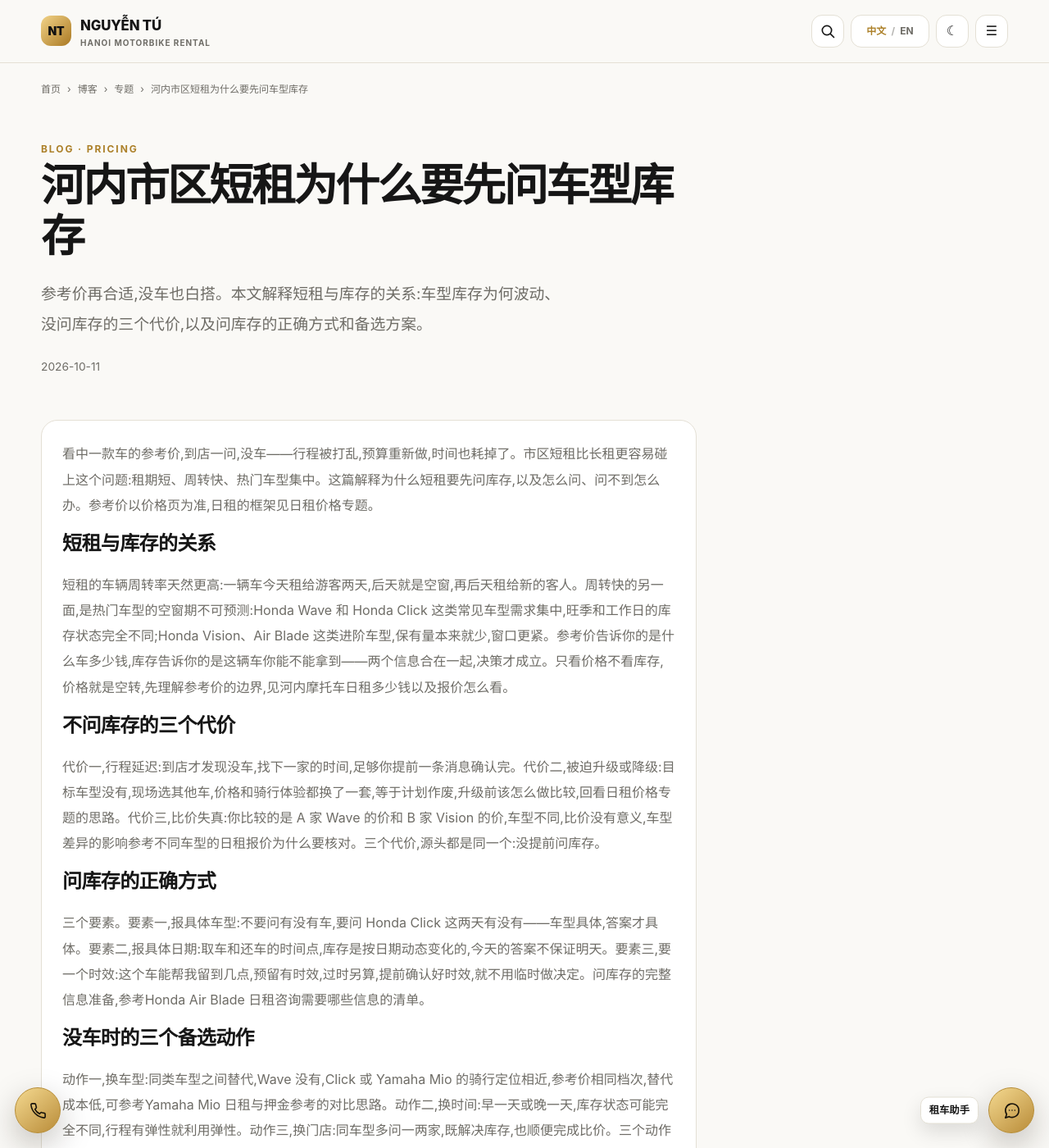
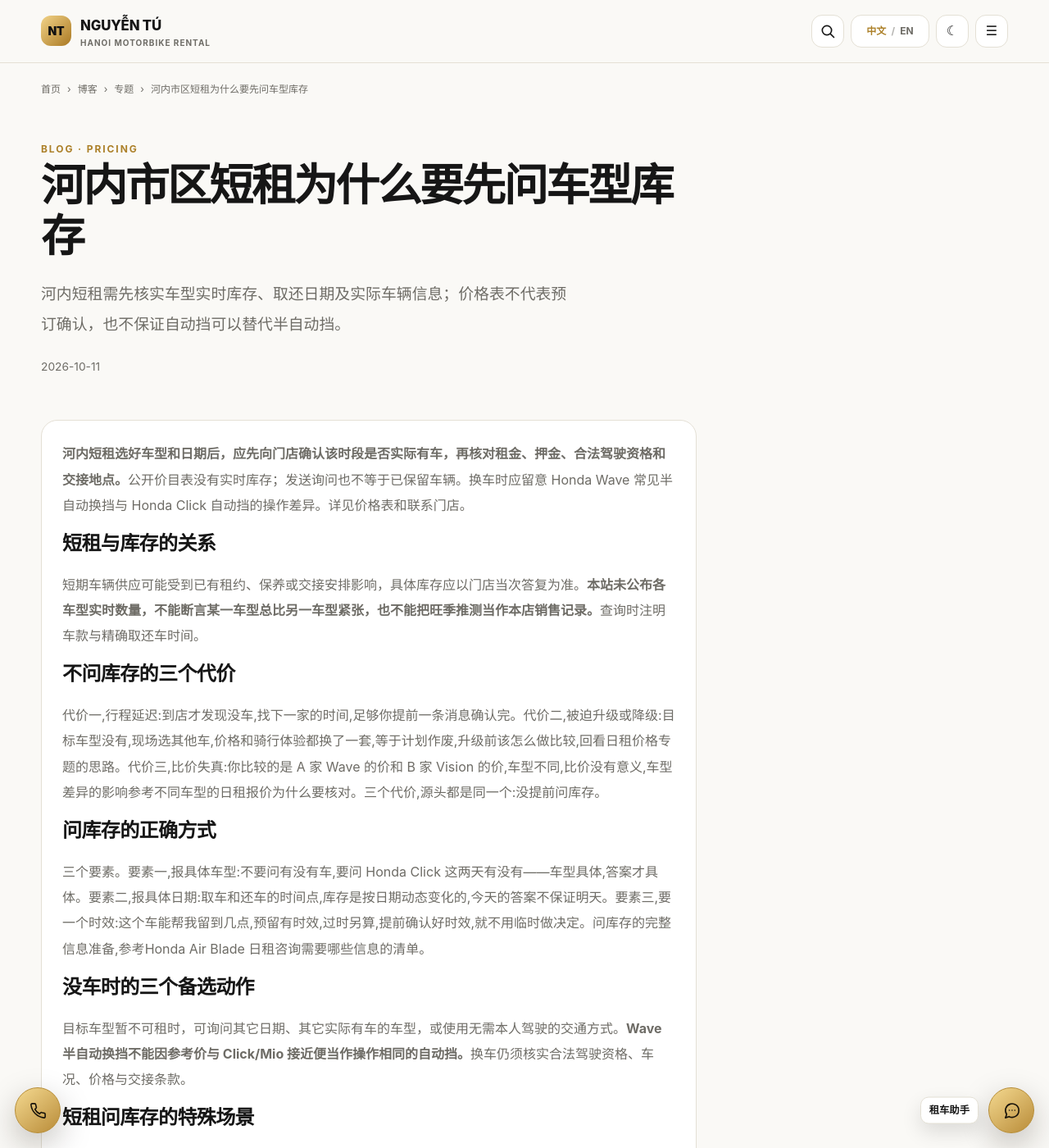
Before and after one commit to thuexemayhanoi/china, a Jekyll site: the page built from _posts/2026-10-11-hanoi-pricing-daily-18.md, in a window 1280 px wide and 1400 px high. Shown: the whole window at 82% size. Built offline with Jekyll 4.4.1, drawn with Linux system fonts in a browser that asks for light colours; some of the changed text lies outside the part shown.

Commit message:
seo(china): source-checked answer-first cost guidance 18

```diff
--- a/_posts/2026-10-11-hanoi-pricing-daily-18.md
+++ b/_posts/2026-10-11-hanoi-pricing-daily-18.md
@@ -5,18 +5,19 @@ topic: "pricing"
 subtopic: "daily"
 permalink: "/blog/hanoi-pricing-daily-18/"
 title: "河内市区短租为什么要先问车型库存"
-description: "参考价再合适,没车也白搭。本文解释短租与库存的关系:车型库存为何波动、没问库存的三个代价,以及问库存的正确方式和备选方案。"
+description: "河内短租需先核实车型实时库存、取还日期及实际车辆信息；价格表不代表预订确认，也不保证自动挡可以替代半自动挡。"
+last_modified_at: "2026-10-12"
 primary_keyword: "河内摩托车日租价格"
 date: "2026-10-11 18:07:50 +0700"
 seo_silo: "pricing/daily"
 breadcrumbs: [{"label": "博客", "href": "/blog/"}, {"label": "专题", "href": "/topics/pricing/daily/"}, {"label": "河内市区短租为什么要先问车型库存"}]
 publication_method: "automated_qa"
 ---
-看中一款车的参考价,到店一问,没车——行程被打乱,预算重新做,时间也耗掉了。市区短租比长租更容易碰上这个问题:租期短、周转快、热门车型集中。这篇解释为什么短租要先问库存,以及怎么问、问不到怎么办。参考价以[价格页](/prices/)为准,日租的框架见[日租价格专题](/topics/pricing/daily/)。
+**河内短租选好车型和日期后，应先向门店确认该时段是否实际有车，再核对租金、押金、合法驾驶资格和交接地点。**公开价目表没有实时库存；发送询问也不等于已保留车辆。换车时应留意 Honda Wave 常见半自动换挡与 Honda Click 自动挡的操作差异。详见[价格表](/prices/)和[联系门店](/contact/)。
 
 ## 短租与库存的关系
 
-短租的车辆周转率天然更高:一辆车今天租给游客两天,后天就是空窗,再后天租给新的客人。周转快的另一面,是热门车型的空窗期不可预测:Honda Wave 和 Honda Click 这类常见车型需求集中,旺季和工作日的库存状态完全不同;Honda Vision、Air Blade 这类进阶车型,保有量本来就少,窗口更紧。参考价告诉你的是什么车多少钱,库存告诉你的是这辆车你能不能拿到——两个信息合在一起,决策才成立。只看价格不看库存,价格就是空转,先理解参考价的边界,见[河内摩托车日租多少钱以及报价怎么看](/blog/hanoi-pricing-daily-01/)。
+短期车辆供应可能受到已有租约、保养或交接安排影响，具体库存应以门店当次答复为准。**本站未公布各车型实时数量，不能断言某一车型总比另一车型紧张，也不能把旺季推测当作本店销售记录。**查询时注明车款与精确取还车时间。
 
 ## 不问库存的三个代价
 
@@ -28,7 +29,7 @@ publication_method: "automated_qa"
 
 ## 没车时的三个备选动作
 
-动作一,换车型:同类车型之间替代,Wave 没有,Click 或 Yamaha Mio 的骑行定位相近,参考价相同档次,替代成本低,可参考[Yamaha Mio 日租与押金参考](/blog/hanoi-pricing-daily-06/)的对比思路。动作二,换时间:早一天或晚一天,库存状态可能完全不同,行程有弹性就利用弹性。动作三,换门店:同车型多问一两家,既解决库存,也顺便完成比价。三个动作按顺序执行,绝大多数库存问题都有出路。
+目标车型暂不可租时，可询问其它日期、其它实际有车的车型，或使用无需本人驾驶的交通方式。**Wave 半自动换挡不能因参考价与 Click/Mio 接近便当作操作相同的自动挡。**换车仍须核实合法驾驶资格、车况、价格与交接条款。
 
 ## 短租问库存的特殊场景
 
@@ -36,4 +37,4 @@ publication_method: "automated_qa"
 
 ## 结语
 
-先问库存,再看价格,顺序不能反。库存是决策的前提,价格是决策的参数,前提不成立,参数再好看也没用。报车型、报日期、要时效,三个动作让库存为你确定。车型与价格的更多关系,回看[日租价格专题](/topics/pricing/daily/)。
+**河内短租选好车型和日期后，应先向门店确认该时段是否实际有车，再核对租金、押金、合法驾驶资格和交接地点。**公开价目表没有实时库存；发送询问也不等于已保留车辆。换车时应留意 Honda Wave 常见半自动换挡与 Honda Click 自动挡的操作差异。详见[价格表](/prices/)和[联系门店](/contact/)。
```
